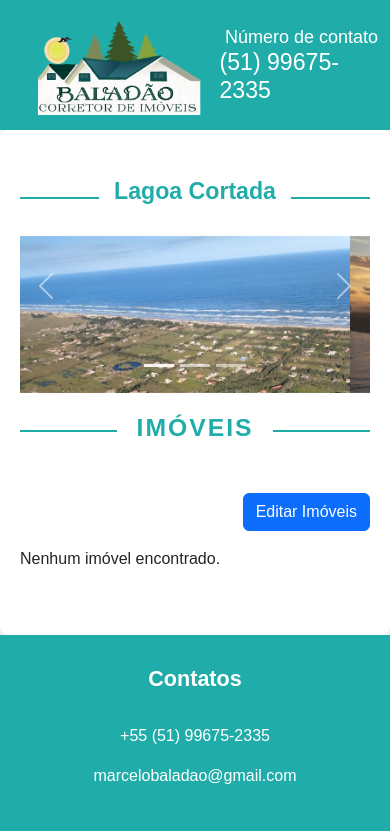
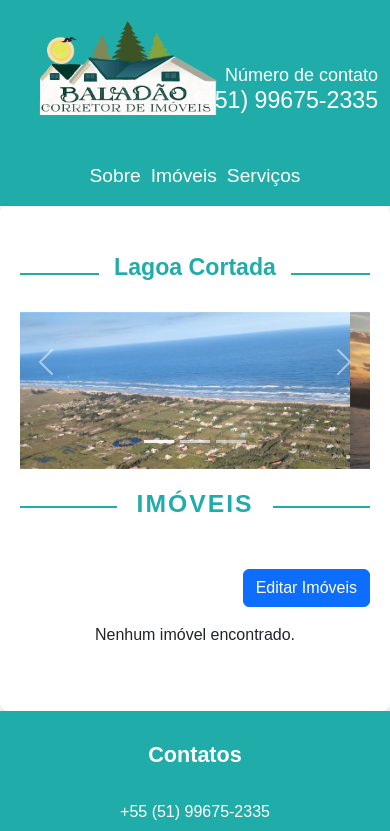
Before and after one commit to GiuliaGuizzoBS/TCCBaladaoCorretorDeImoveis, a plain HTML site: page Index.html in a window 390 px wide. Shown: the top 831 px of the page. Drawn offline with nearby package versions, Linux system fonts and the light colour scheme.

Commit message:
update 1.32 adicionado menu ao header

```diff
--- a/Index.html
+++ b/Index.html
@@ -16,8 +16,17 @@
             <div class="logo">
                 <a href="index.html"><img src="Imagens/logo.png" alt="Logo da Imobiliária" class="img-fluid"></a>
             </div>
+
+            <nav class="nav-menu">
+                <ul class="d-flex list-unstyled mb-0">
+                    <li><a href="#sobre" class="nav-link">Sobre</a></li>
+                    <li><a href="#imoveis" class="nav-link">Imóveis</a></li>
+                    <li><a href="#servicos" class="nav-link">Serviços</a></li>
+                </ul>
+            </nav>
+
             <div class="contatonum">
-            <h3 class="text-white"><span class="menor">Número de contato</span> <br>(51) 99675-2335</h3>
+                <h3 class="text-white"><span class="menor">Número de contato</span> <br>(51) 99675-2335</h3>
             </div>
         </div>
     </header>
--- a/css/style.css
+++ b/css/style.css
@@ -97,7 +97,8 @@ body > * {
 
     .footer .logo img {
         height: 80px; /* Ajusta a altura da imagem em telas menores */
-        margin-right: 20px;
+        margin-left: 20px;
+        justify-content: center;
     }
 }
 
@@ -116,6 +117,7 @@ body {
 
 .header .logo img {
     height: 100px;
+    margin-top: -30px;
 }
 
 .header .menor {
@@ -123,6 +125,72 @@ body {
     float: right;
     margin-top: 10px;
 }
+
+/* Estilos do menu horizontal */
+.nav-menu ul {
+    display: flex;
+    gap: 20px; /* Espaçamento entre os itens do menu */
+    margin: 0;
+    padding: 0;
+    align-items: center; /* Centraliza verticalmente os itens */
+    margin-top: 100px;
+}
+
+.nav-menu .nav-link {
+    color: #fff; /* Cor do texto */
+    text-decoration: none; /* Remove sublinhado */
+    font-size: 1.2rem; /* Tamanho da fonte */
+    transition: color 0.3s ease; /* Suaviza a mudança de cor */
+}
+
+.nav-menu .nav-link:hover {
+    color: #222; /* Cor ao passar o mouse */
+}
+
+/* Responsividade */
+@media (max-width: 768px) {
+    .container {
+        flex-wrap: wrap; /* Permite que os itens fiquem em linhas diferentes */
+        text-align: center; /* Centraliza o conteúdo */
+    }
+
+    .logo, .contatonum {
+        display: flex;
+        flex-basis: 100%; /* Ocupa toda a largura */
+        margin-bottom: 10px; /* Espaçamento inferior */
+        order: 1; /* Faz o número de contato aparecer antes do menu */
+    }
+
+    .logo {
+        justify-content: left;
+        align-items: left;
+    }
+
+    .header .logo img {
+        margin-top: 0px;
+    }
+
+    .contatonum {
+        justify-content: right;
+        align-items: right;
+        margin-top: -70px;
+    }
+
+
+    .nav-menu {
+        flex-basis: 100%; /* Ocupa toda a largura */
+        margin-top: 10px; /* Espaçamento superior */
+        order: 2; /* Coloca o menu abaixo do número de contato */
+    }
+
+    .nav-menu ul {
+        justify-content: center; /* Centraliza o menu horizontalmente */
+        flex-wrap: wrap; /* Permite quebra de linha, se necessário */
+        gap: 10px; /* Reduz o espaçamento entre os itens */
+        margin-top: 20px;
+    }
+}
+
 
 /* Article */
 .article {
```
